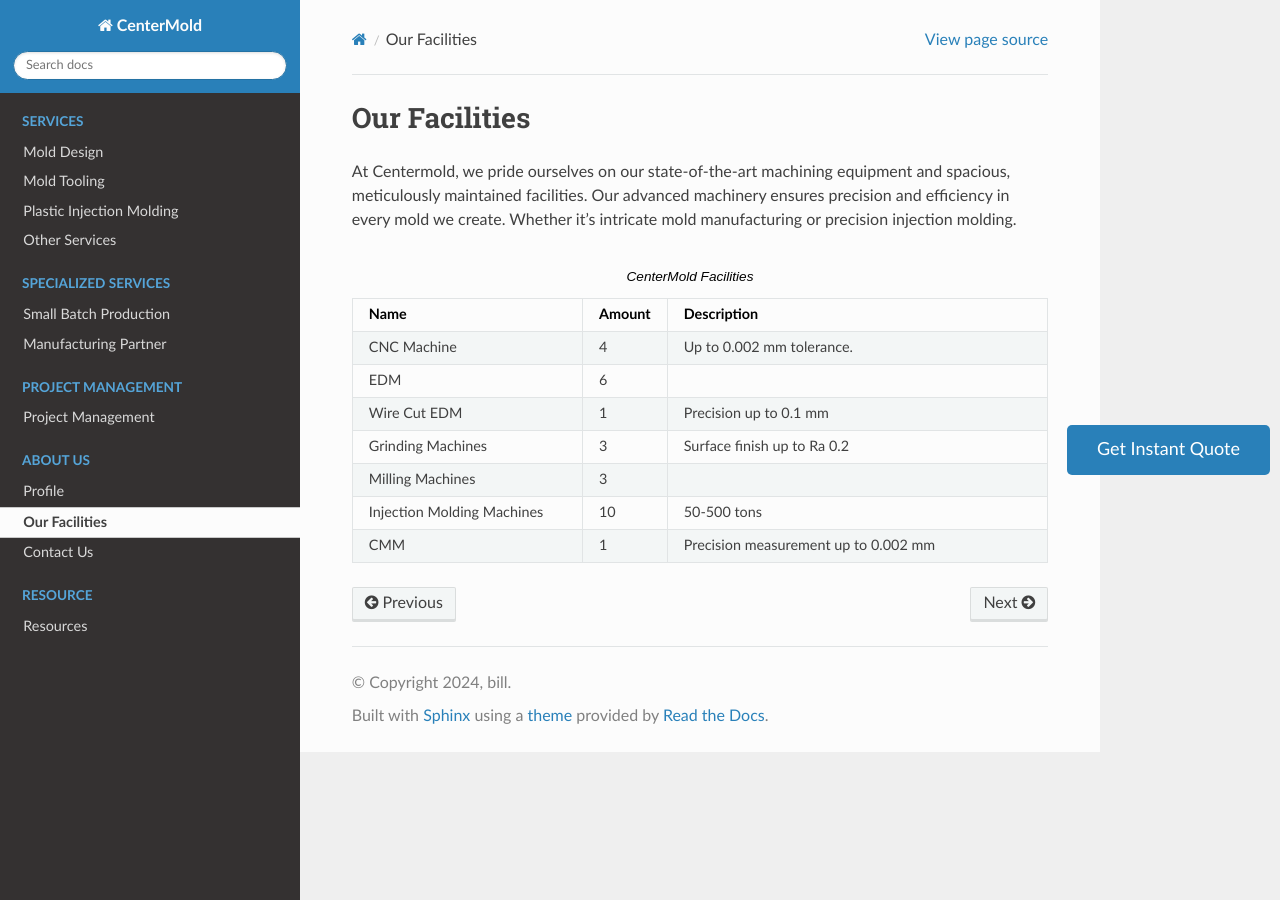
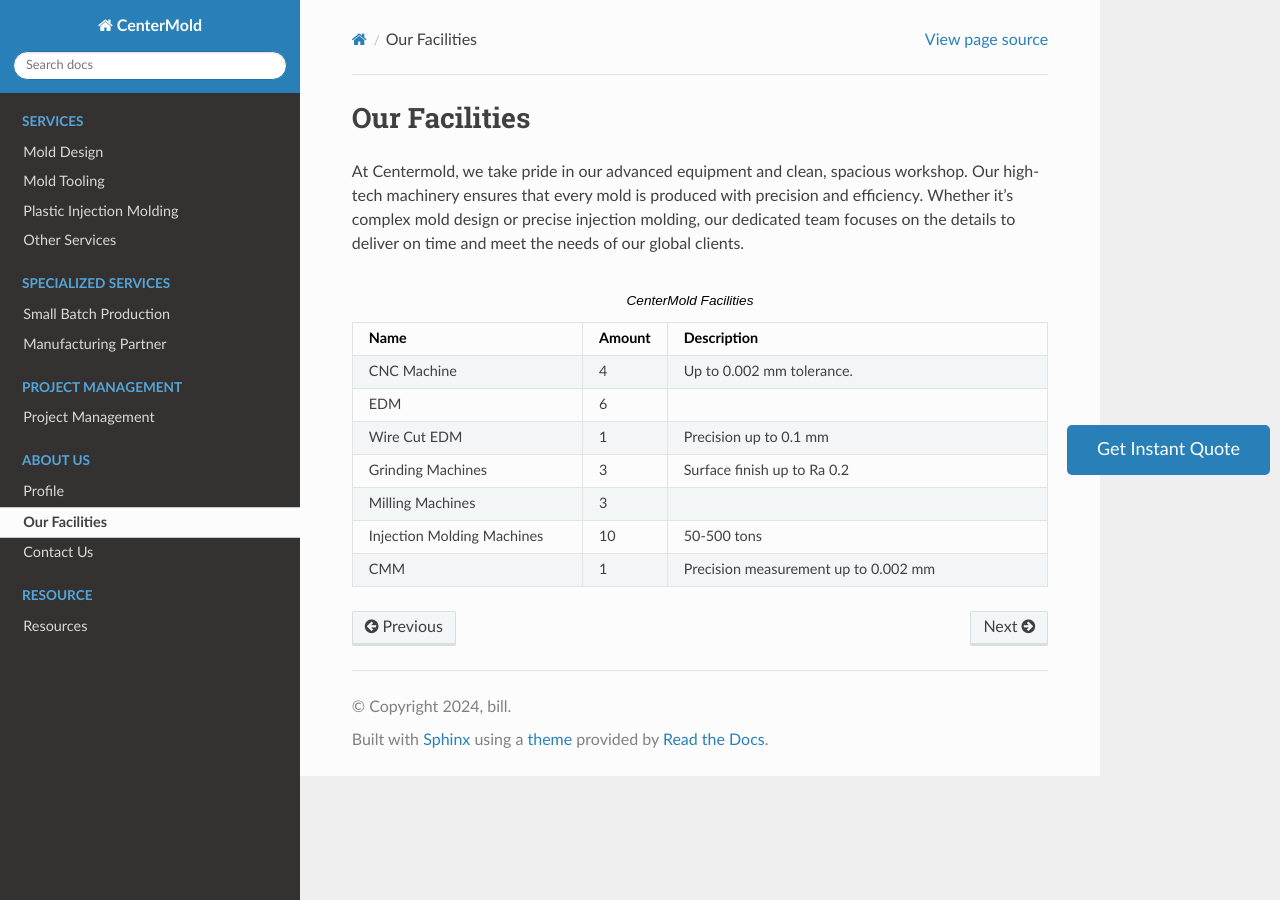
Before and after one commit to paultang/centermold, a Sphinx documentation site: the page built from source/Facility.rst, in a window 1280 px wide. Built offline with Sphinx 7.4.7 and the Read the Docs theme 2.0.0, drawn with Linux system fonts in a browser that asks for light colours; pages that are not in the unit, such as notebooks, are missing from menus.

Commit message:
Update Facility.rst

```diff
--- a/source/Facility.rst
+++ b/source/Facility.rst
@@ -8,7 +8,7 @@
 Our Facilities
 =======================
 
-At Centermold, we pride ourselves on our state-of-the-art machining equipment and spacious, meticulously maintained facilities. Our advanced machinery ensures precision and efficiency in every mold we create. Whether it’s intricate mold manufacturing or precision injection molding.
+At Centermold, we take pride in our advanced equipment and clean, spacious workshop. Our high-tech machinery ensures that every mold is produced with precision and efficiency. Whether it's complex mold design or precise injection molding, our dedicated team focuses on the details to deliver on time and meet the needs of our global clients.
 
 .. raw:: html
 
```
